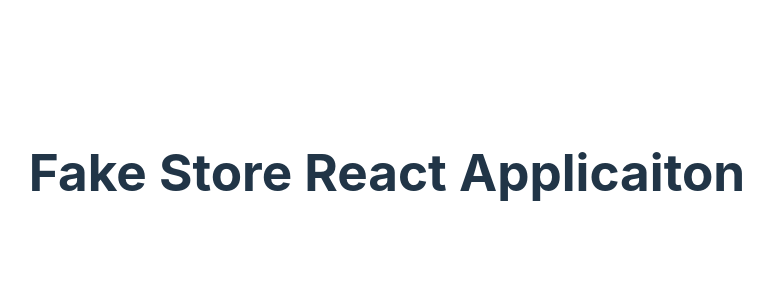
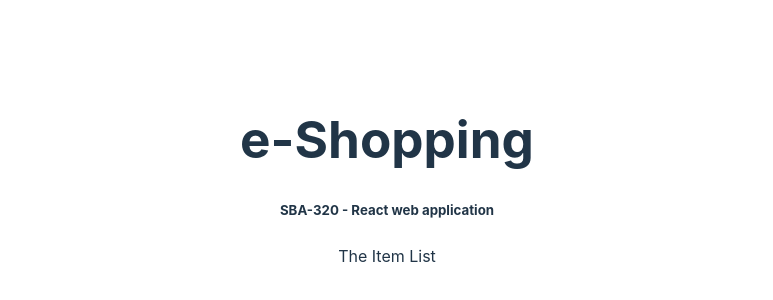
Before and after one commit to Alanimustafa/320-SBA-REACT-WEB-APP, a React (Vite) app: page / in a window 1280 px wide. Shown: the part 228-528 px from the top of the page, without its empty margins (253-1026 px from the left). Built offline with nearby package versions, Linux system fonts and the light colour scheme; no server answers.

Commit message:
ItemList component has been created to display the products in the items prop

```diff
--- a/src/App.jsx
+++ b/src/App.jsx
@@ -1,5 +1,6 @@
 import { useState, useEffect } from 'react'
 import axios from 'axios'
+import ItemList from './components/ItemList'
 
 import './App.css'
 
@@ -10,14 +11,24 @@ function App() {
 
   useEffect(()=>{
     axios.get("https://fakestoreapi.com/products")
-    .then(response => {setItems(response)
-      console.log(response) // Testing the response from the API Source.
+    .then(response => {setItems(response.data) // getting the data array and update the items setter (setItems)
+      // console.log(response.data) // Testing the response from the API Source.
     })
+    .catch((error)=>{console.error(error)})
   },[])
 
+  // console.log(items) // Testing the items current state
   return (
     <>
-      <h1>Fake Store React Applicaiton</h1>
+       <div className="HomePageMainContainer">
+          <div className="mainPageHeader">
+            <h1>e-Shopping</h1> <h5>SBA-320 - React web application</h5>
+          </div>
+          <div className="itemListHomePage">
+            {/* Passign the items prop to the ItemList component */}
+            <ItemList items={items} />
+          </div>
+        </div>
     </>
   )
 }
--- /dev/null
+++ b/src/components/ItemList.jsx
@@ -0,0 +1,11 @@
+
+
+const ItemList = ({ items }) => {
+    return (
+      <div>
+        The Item List
+      </div>
+    );
+  };
+
+  export default ItemList;
```
